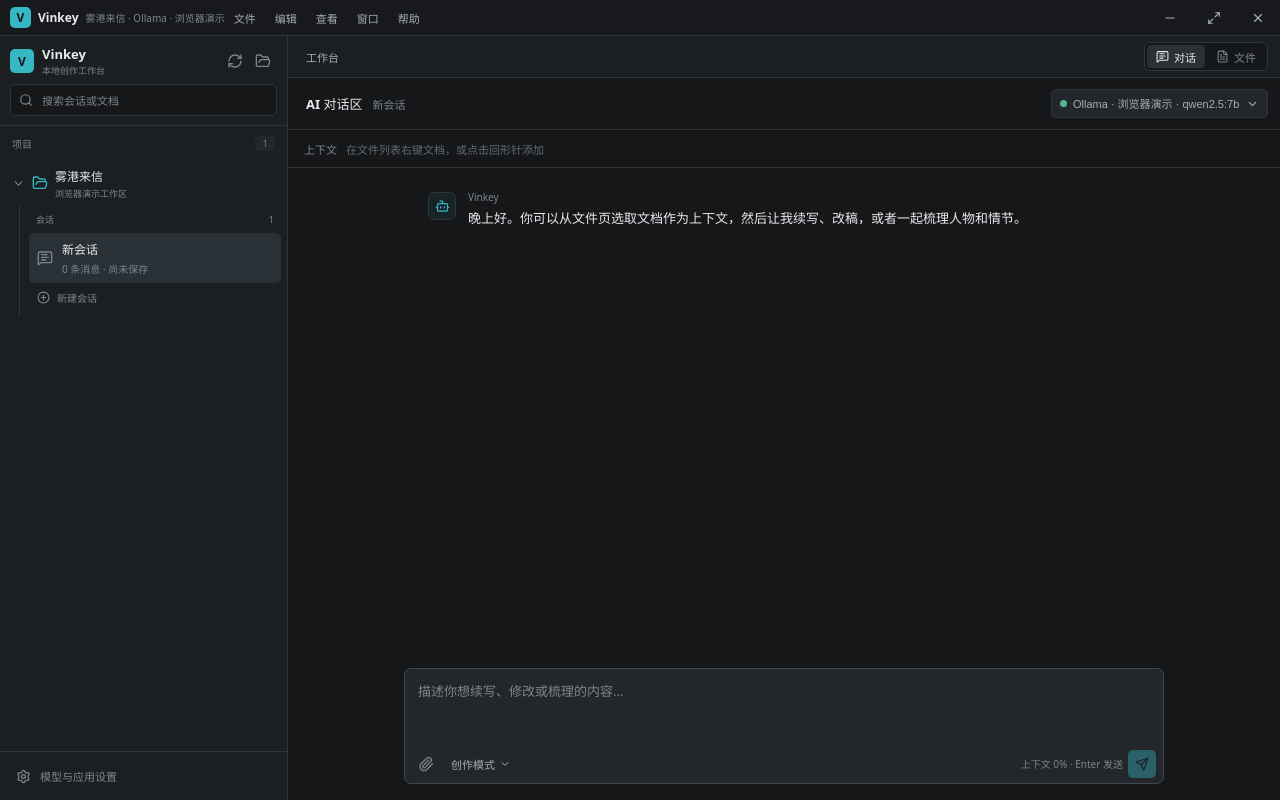
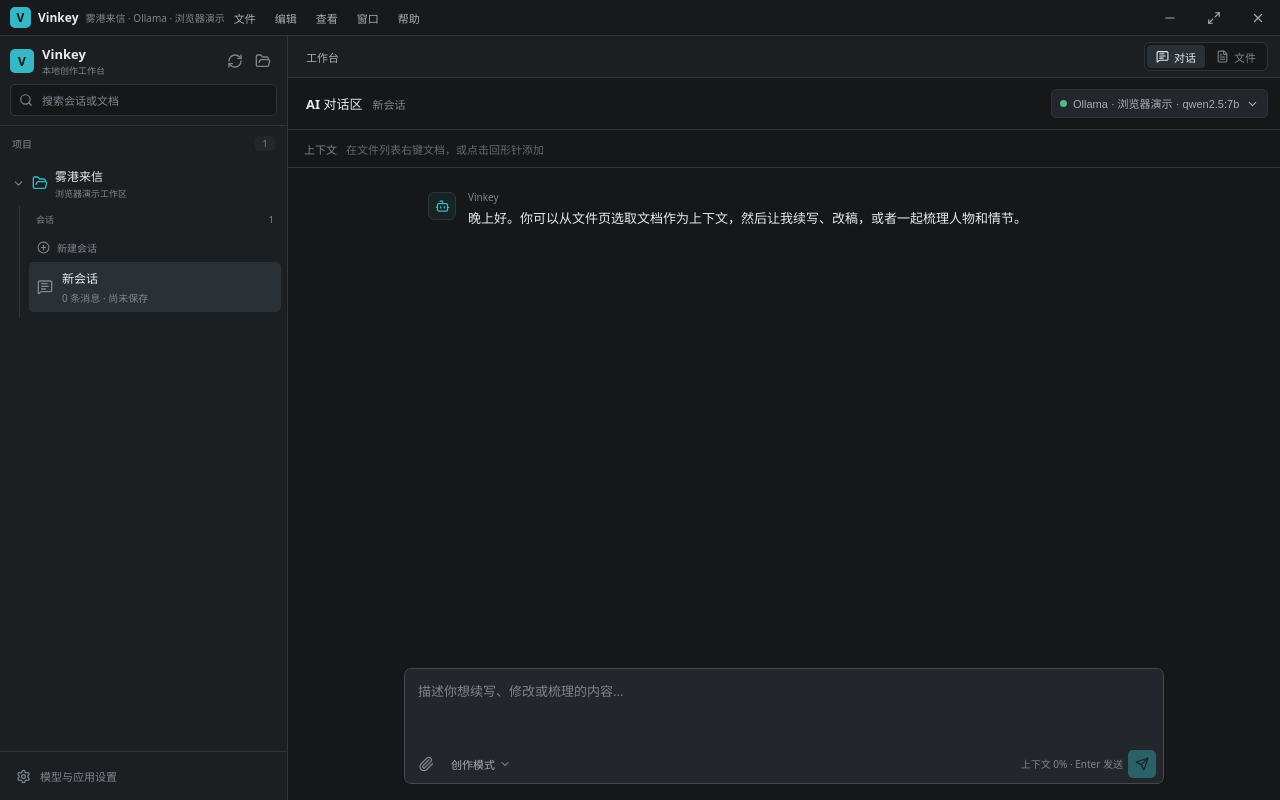
Before and after one commit to workingmin/Vinkey, a React (Vite) app: page / in a window 1280 px wide. Built offline with nearby package versions, Linux system fonts and the light colour scheme.

Commit message:
fix: place new conversation action above session list

```diff
--- a/src/App.tsx
+++ b/src/App.tsx
@@ -281,11 +281,11 @@
           {(hasQuery || projectExpanded) && <div className="sidebar-project-content">
             <div className="project-session-label"><span>{hasQuery ? '匹配会话' : '会话'}</span><small>{hasQuery ? conversationMatches.length : conversationCount}</small></div>
             <div className="conversation-list">
+              {!hasQuery && <button className="project-new-session" onClick={startConversation}><CirclePlus />新建会话</button>}
               {!hasQuery && !conversationId && <button className="conversation-item active" onClick={startConversation}><MessageSquareText /><span><b>新会话</b><small>{Math.max(0, messages.length - 1)} 条消息 · 尚未保存</small></span></button>}
               {conversationMatches.map((conversation) => <button key={conversation.id} className={`conversation-item ${conversationId === conversation.id ? 'active' : ''}`} onClick={() => void selectConversation(conversation.id)}><MessageSquareText /><span><b>{conversation.title}</b><small>{conversation.messageCount} 条消息 · {new Date(conversation.updatedAt).toLocaleString()}</small></span></button>)}
               {hasQuery && conversationMatches.length === 0 && <div className="empty-small compact">没有匹配的会话</div>}
               {!hasQuery && conversations.length === 0 && conversationId && <div className="empty-small compact">还没有其他会话</div>}
-              {!hasQuery && <button className="project-new-session" onClick={startConversation}><CirclePlus />新建会话</button>}
             </div>
             {hasQuery && <div className="sidebar-document-results">
               <div className="project-session-label"><span>文档内容</span><small>{searchHits.length}</small></div>
```
